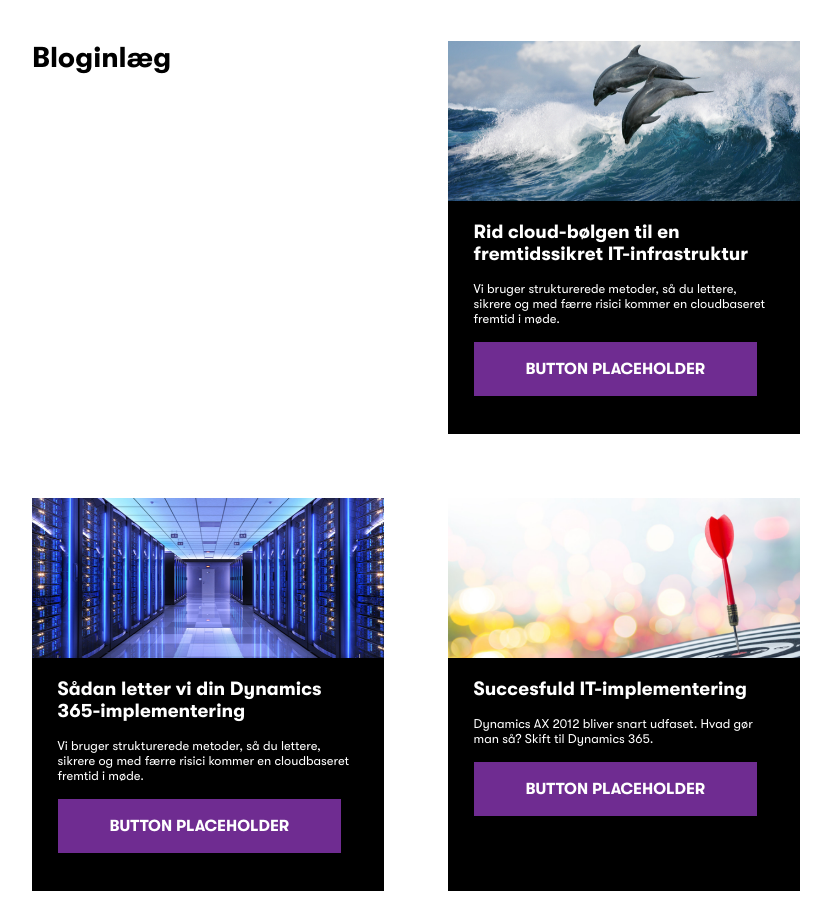
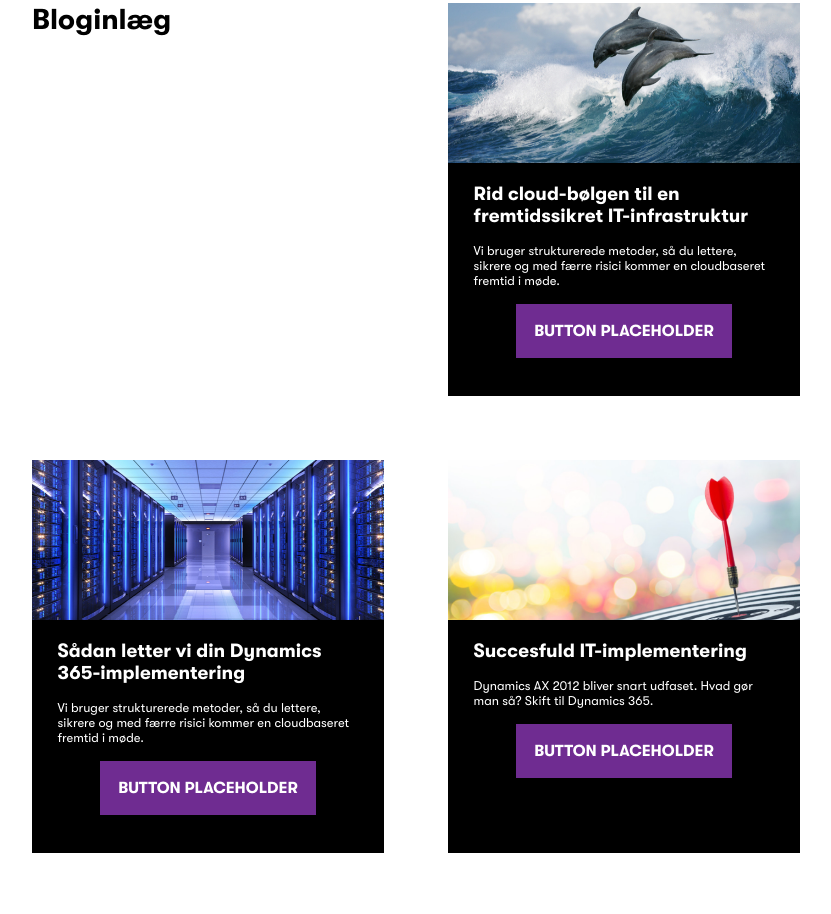
Before and after one commit to andr60c0/dxc-sniffers, a website built with Parcel: page index.html in a window 1280 px wide. Shown: the part 1731-2645 px from the top of the page, without its empty margins (224-1055 px from the left). Built offline with nearby package versions, Linux system fonts and the light colour scheme.

Commit message:
button wip

```diff
--- a/parcel/layout/_buttons.scss
+++ b/parcel/layout/_buttons.scss
@@ -32,3 +32,10 @@ button:hover {
   transition: 0.3s;
   color: vars.$white;
 }
+
+#assets button,
+#blog button {
+  margin: auto;
+  padding: 1rem;
+  justify-self: end;
+}
--- a/parcel/pages/_index.scss
+++ b/parcel/pages/_index.scss
@@ -28,7 +28,8 @@ footer {
 #assets .column {
   padding: 3vw;
   background-color: vars.$white;
-  box-shadow: -12px -12px 20px rgba(245, 245, 245, 0.5), 12px 12px 20px rgba(162, 180, 198, 0.3);
+  box-shadow: -12px -12px 20px rgba(245, 245, 245, 0.5),
+    12px 12px 20px rgba(162, 180, 198, 0.3);
 }
 
 #assets .row {
@@ -99,10 +100,6 @@ footer {
   margin: 0;
 }
 
-#blog button {
-  margin: 0 0 0 2vw;
-}
-
 #blog .blog_title {
   max-height: 200px;
 }
```
